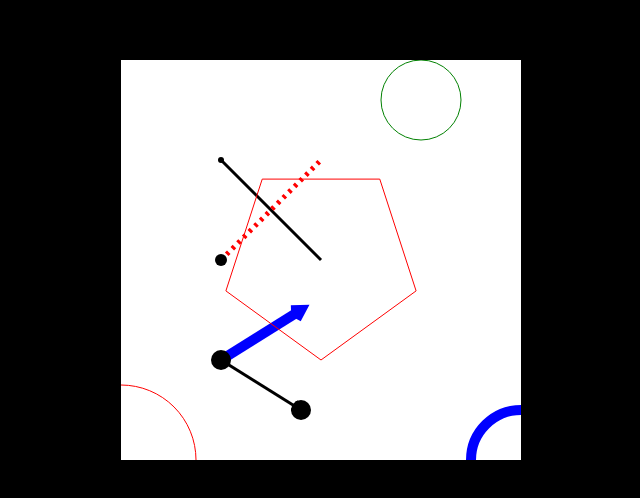
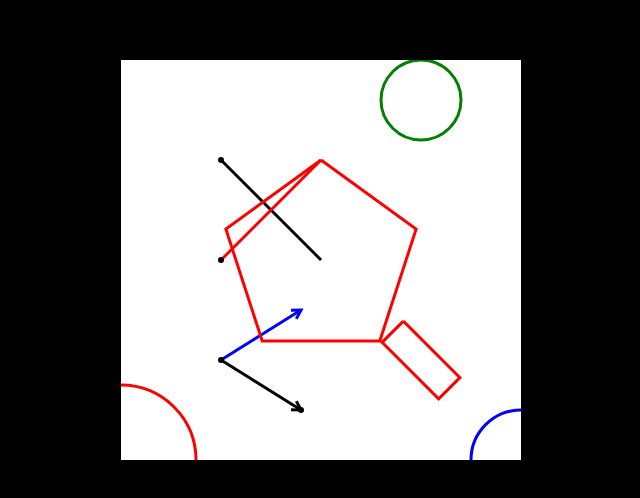
Before and after one commit to koalakoker/ConnectorJS, a plain HTML site: page index.html in a window 1280 px wide. Shown: the part 140-638 px from the top of the page, without its empty margins (319-959 px from the left). Drawn offline with Linux system fonts and the light colour scheme.

Commit message:
Basic drawing and shapes working

```diff
--- a/index.html
+++ b/index.html
@@ -10,7 +10,10 @@
     <canvas id="canvas" width="400" height="400"></canvas>
     <script src="lib/graphics/pen.js"></script>
     <script src="lib/graphics/point.js"></script>
+    <script src="lib/math/math.js"></script>
     <script src="lib/graphics/graphics.js"></script>
+    <script src="lib/shapes/rectangle.js"></script>
+    <script src="lib/shapes/polygon.js"></script>
     <script src="main.js"></script>
   </body>
 </html>
--- a/lib/graphics/graphics.js
+++ b/lib/graphics/graphics.js
@@ -1,14 +1,8 @@
 const canvas = document.getElementById("canvas");
 const ctx = canvas.getContext("2d");
 
-function setStyle(p) {
-  ctx.strokeStyle = p.color;
-  ctx.lineWidth = p.width;
-  ctx.setLineDash(p.dash);
-}
-
 function drawLine(a, b, p = currentpen) {
-  setStyle(p);
+  p.setStyle(ctx);
   ctx.beginPath();
   ctx.moveTo(a.x, a.y);
   ctx.lineTo(b.x, b.y);
@@ -16,7 +10,7 @@ function drawLine(a, b, p = currentpen) {
 }
 
 function drawArrow(a, b, arrowSize = 10, p = currentpen) {
-  setStyle(p);
+  p.setStyle(ctx);
   ctx.beginPath();
   ctx.moveTo(a.x, a.y);
   ctx.lineTo(b.x, b.y);
@@ -38,14 +32,14 @@ function drawArrow(a, b, arrowSize = 10, p = currentpen) {
 }
 
 function drawPoint(pos, p = currentpen) {
-  setStyle(p);
+  p.setStyle(ctx);
   ctx.beginPath();
   ctx.arc(pos.x, pos.y, p.width, 0, Math.PI * 2, true);
   ctx.fill();
 }
 
 function drawCircle(pos, rad, p = currentpen) {
-  setStyle(p);
+  p.setStyle(ctx);
   ctx.beginPath();
   ctx.arc(pos.x, pos.y, rad, 0, Math.PI * 2, true);
   ctx.stroke();
@@ -59,7 +53,7 @@ function drawPoly(pL, p = currentpen) {
     drawPoint(pos, p);
     return;
   }
-  setStyle(p);
+  p.setStyle(ctx);
   ctx.beginPath();
   ctx.moveTo(pos.x, pos.y);
   for (let i = 1; i < pL.length; i++) {
--- a/lib/graphics/pen.js
+++ b/lib/graphics/pen.js
@@ -1,15 +1,23 @@
-const defaultPenColor = "black";
+const defaultPenStrokeColor = "black";
+const defaultPenFillColor = "";
 const defaultPenWidth = 3;
 const defaultPenDash = [];
 class Pen {
   constructor(
-    color = defaultPenColor,
+    strokeColor = defaultPenStrokeColor,
+    fillColor = defaultPenFillColor,
     width = defaultPenWidth,
     dash = defaultPenDash
   ) {
-    this.color = color;
+    this.strokeColor = strokeColor;
+    this.fillColor = fillColor;
     this.width = width;
     this.dash = dash;
+  }
+  setStyle(ctx) {
+    ctx.strokeStyle = this.strokeColor;
+    ctx.lineWidth = this.width;
+    ctx.setLineDash(this.dash);
   }
 }
 
--- /dev/null
+++ b/lib/math/math.js
@@ -0,0 +1,18 @@
+function rotate(p, rad) {
+  let rP = new Point(0, 0);
+  rP.x = p.x * Math.cos(rad) - p.y * Math.sin(rad);
+  rP.y = p.y * Math.cos(rad) + p.x * Math.sin(rad);
+  return rP;
+}
+
+function translate(p, o) {
+  let rP = new Point(0, 0);
+  rP.x = p.x + o.x;
+  rP.y = p.y + o.y;
+  return rP;
+}
+
+function gradToRad(grad) {
+  const rad = (grad * Math.PI) / 180;
+  return rad;
+}
--- /dev/null
+++ b/lib/shapes/polygon.js
@@ -0,0 +1,25 @@
+class Polygon {
+  constructor(pos, radius, sides, angleOffset = 0) {
+    this.pos = pos;
+    this.radius = radius;
+    this.sides = sides;
+    this.angleOffset = angleOffset;
+  }
+  getPoints() {
+    let angle = this.angleOffset;
+    let rad = this.radius;
+    let pL = [];
+    for (let i = 0; i < this.sides; i++) {
+      let pt = new Point(
+        this.pos.x + rad * Math.sin(angle),
+        this.pos.y - rad * Math.cos(angle)
+      );
+      pL.push(pt);
+      angle += (Math.PI * 2) / 5;
+    }
+    return pL;
+  }
+  draw() {
+    drawPoly(this.getPoints());
+  }
+}
--- /dev/null
+++ b/lib/shapes/rectangle.js
@@ -0,0 +1,38 @@
+class Rectangle {
+  constructor(center, width, height, angle = 0, p = currentpen) {
+    this.center = center;
+    this.width = width;
+    this.height = height;
+    this.angle = angle;
+  }
+  getPoints() {
+    const hw = this.width / 2;
+    const hh = this.height / 2;
+    let pt;
+    let pL = [];
+
+    pt = new Point(-hw, -hh);
+    pt = rotate(pt, this.angle);
+    pt = translate(pt, this.center);
+    pL.push(pt);
+
+    pt = new Point(hw, -hh);
+    pt = rotate(pt, this.angle);
+    pt = translate(pt, this.center);
+    pL.push(pt);
+
+    pt = new Point(hw, hh);
+    pt = rotate(pt, this.angle);
+    pt = translate(pt, this.center);
+    pL.push(pt);
+
+    pt = new Point(-hw, hh);
+    pt = rotate(pt, this.angle);
+    pt = translate(pt, this.center);
+    pL.push(pt);
+    return pL;
+  }
+  draw() {
+    drawPoly(this.getPoints());
+  }
+}
--- a/main.js
+++ b/main.js
@@ -16,12 +16,8 @@ setCurrentPen(new Pen("red", 1));
 drawCircle(new Point(0, 400), 75);
 drawCircle(new Point(300, 40), 40, new Pen("green", 1));
 
-let angle = 0;
-let rad = 100;
-let pL = [];
-for (let i = 0; i < 5; i++) {
-  let pt = new Point(200 + rad * Math.sin(angle), 200 + rad * Math.cos(angle));
-  pL.push(pt);
-  angle += (Math.PI * 2) / 5;
-}
-drawPoly(pL);
+let p1 = new Polygon(new Point(200, 200), 100, 5, 0);
+p1.draw();
+
+let r1 = new Rectangle(new Point(300, 300), 80, 30, gradToRad(45));
+r1.draw();
```
Also changed, not shown: utility.js (deleted, +0 -96 lines).
